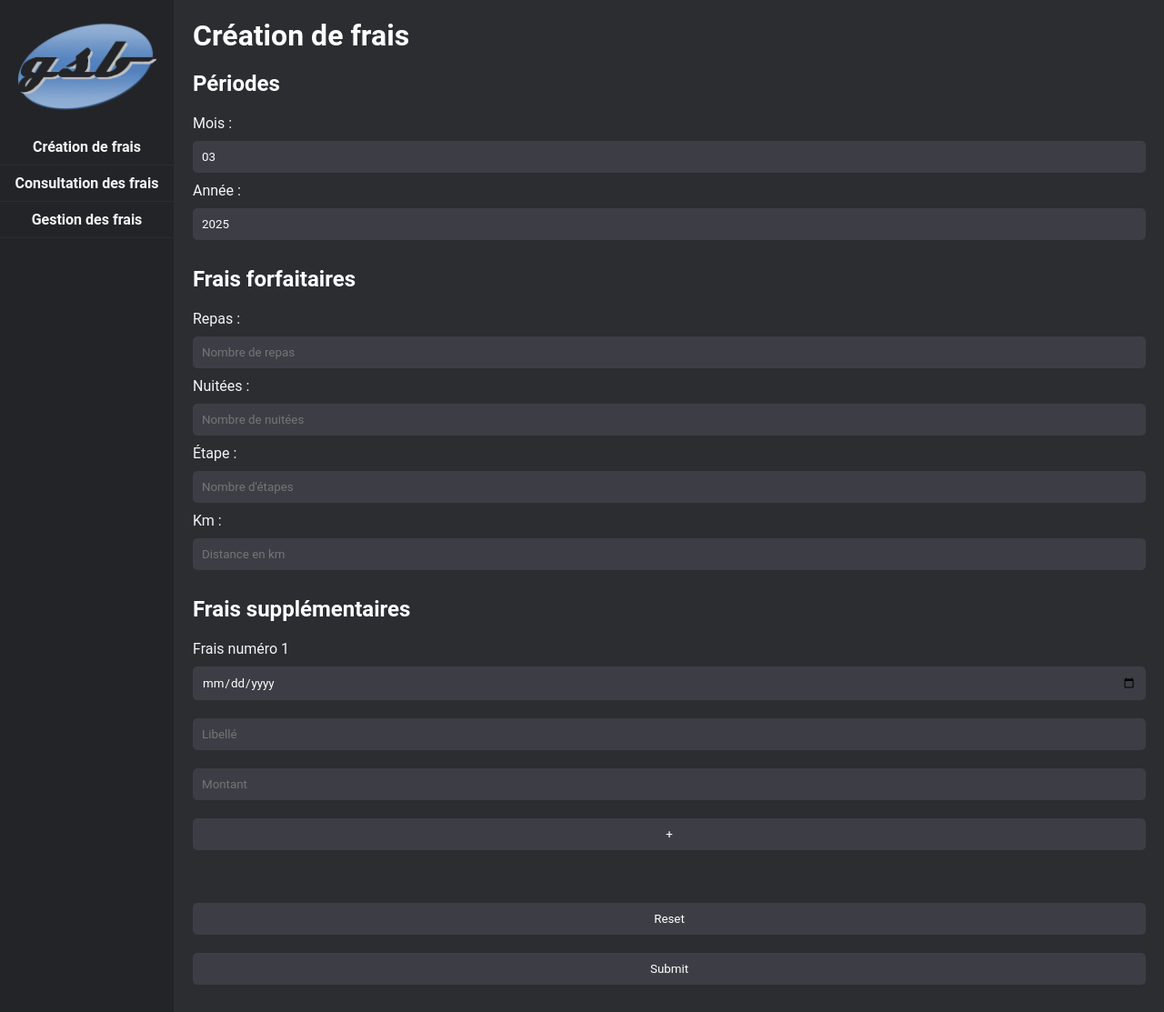
After one commit to eythan/TP-GSB-APPLI-FRAIS, a PHP site: page /html/formSaisieFrais.php in a window 1280 px wide. The commit adds this page. Shown: the whole page at 91% size. Run offline with PHP 8.4, Linux system fonts and the light colour scheme.

Commit message:
Update SaisieFrais

```diff
--- a/public/css/styles.css
+++ b/public/css/styles.css
@@ -1,121 +1,120 @@
-/* Style général pour le corps de la page */
-body {
-    background-color: #f4f4f9;
-    color: #333;
-    font-family: Arial, sans-serif;
-    margin: 0;
-    padding: 0;
+/* Reset */
+*,
+*::before,
+*::after {
+  box-sizing: border-box;
+  margin: 0;
+  padding: 0;
+  border: 0;
+  outline: 0;
+  background-color: transparent;
+  overflow: hidden;
+  font-family: 'Roboto', sans-serif;
 }
 
-/* Conteneur principal utilisant Flexbox pour la disposition */
-#container {
+body, html {
+    height: 100%;
     display: flex;
-    height: 100vh;
+    background-color: #2B2D31;
+    color: #F5F5F5;
+    font-size: 16px;
 }
 
-/* Section de gauche avec le logo et le menu */
-#gauche {
-    width: 20%;
-    background-color: #fff;
-    box-shadow: 2px 0 5px rgba(0, 0, 0, 0.1);
-    padding: 20px;
-}
-
-/* Style pour le logo */
-#coin img {
-    max-width: 100%;
-    height: auto;
-    display: block;
-    margin: 0 auto;
-}
-
-/* Style pour le menu */
-#menu h2 {
-    font-size: 1.5em;
-    margin-top: 20px;
-}
-
-#menu ul {
-    list-style-type: none;
-    padding: 0;
-}
-
-#menu ul li {
-    margin: 10px 0;
-}
-
-#menu ul li a {
-    text-decoration: none;
-    color: #5599EE;
-}
-
-#menu ul li a:hover {
-    text-decoration: underline;
-}
-
-/* Section de droite avec le contenu principal */
-#droite {
-    width: 80%;
-    padding: 20px;
-}
-
-/* Style pour la section haute */
-#haut {
+h1, h2 {
+    color: #ffffff;
+    font-weight: 700;
     margin-bottom: 20px;
 }
 
-/* Style pour la section bas */
-#bas {
-    background-color: #fff;
-    padding: 20px;
-    box-shadow: 0 2px 5px rgba(0, 0, 0, 0.1);
-    border-radius: 5px;
+p {
+    margin-bottom: 15px;
+    line-height: 1.6;
 }
 
-/* Style pour les titres */
-h1 {
-    color: #5599EE;
+.container {
+    display: flex;
+    width: 100%;
 }
 
-/* Style pour le formulaire */
-form {
-    max-width: 100%;
+.sidebar {
+    width: 15%;
+    background-color: #232428;
+    display: flex;
+    flex-direction: column;
+    align-items: center;
+    padding-top: 20px;
+    border-right: 1px solid #2B2D31;
 }
 
-/* Style pour les titres de section */
-.titre {
-    font-weight: bold;
-    margin-top: 20px;
+.sidebar img {
+    max-width: 80%;
+    height: auto;
 }
 
-/* Style pour les zones de saisie */
-.zone {
-    margin-bottom: 10px;
+.menu {
+    margin-top: 20px;
+    display: flex;
+    flex-direction: column;
+    width: 100%;
+    text-align: center;
 }
 
-/* Style pour les tableaux */
-table {
-    width: 100%;
-    border-collapse: collapse;
-    margin: 20px 0;
+.menu a {
+    padding: 10px;
+    text-decoration: none;
+    color: #f5f5f5;
+    font-weight: bold;
+    border-bottom: 1px solid #2B2D31;
 }
 
-th, td {
-    padding: 12px;
-    text-align: center;
-    border: 1px solid #ddd;
+.menu a:hover {
+    background-color: #3D3E45;
 }
 
-th {
-    background-color: #5599EE;
-    color: white;
+.content {
+    width: 85%;
+    padding: 20px;
+    overflow-y: auto;
 }
 
-/* Style pour les champs de saisie */
-input[type="text"] {
-    width: calc(100% - 22px);
+.text-content {
+    max-width: 800px;
+    margin: 0 auto;
+    font-size: 18px;
+    color: #d1d1d1;
+}
+
+form .zone {
+    width: 100%;
     padding: 10px;
-    margin-top: 5px;
-    border: 1px solid #ccc;
+    margin: 10px 0;
+    background-color: #3D3E45;
     border-radius: 5px;
+    border: none;
+    color: #fff;
 }
+
+::-webkit-scrollbar {
+    width: 10px;
+}
+
+::-webkit-scrollbar-thumb {
+    background-color: #1E1F22;
+    border-radius: 10px;
+}
+
+::-webkit-scrollbar-thumb:hover {
+    background-color: #232428;
+}
+
+input[type="reset"],
+input[type="submit"],
+#but1 {
+    background-color: #3D3E45;
+}
+
+input[type="reset"]:hover,
+input[type="submit"]:hover,
+#but1:hover {
+    background-color: #383A40;
+}
--- /dev/null
+++ b/public/html/formSaisieFrais.php
@@ -0,0 +1,56 @@
+<!DOCTYPE html>
+<html lang="fr">
+
+<head>
+    <meta charset="UTF-8">
+    <meta name="viewport" content="width=device-width, initial-scale=1.0">
+    <title>Accueil</title>
+    <link rel="stylesheet" href="../css/styles.css">
+</head>
+
+<body>
+    <div class="container">
+        <div class="sidebar">
+            <img src="../assets/images/logo.png" alt="Logo">
+            <div class="menu">
+                <a href="#">Création de frais</a>
+                <a href="#">Consultation des frais</a>
+                <a href="#">Gestion des frais</a>
+            </div>
+        </div>
+        <div class="content">
+            <div id="haut">
+                <h1>Création de frais</h1>
+            </div>
+            <div id="content">
+                <form name="formSaisieFrais" method="post" action="../../src/controllers/insertSaisieFrais.php">
+                    <h2>Périodes</h2>
+                    <label>Mois :</label><input type="text" name="FRA_MOIS" class="zone" placeholder="Mois" required>
+                    <label>Année :</label><input type="text" name="FRA_AN" class="zone" placeholder="Année" required>
+                    <br></br>
+
+                    <h2>Frais forfaitaires</h2>
+                    <label class="titre">Repas :</label><input type="number" name="FRA_REPAS" class="zone" min="0" max="999999" placeholder="Nombre de repas">
+                    <label class="titre">Nuitées :</label><input type="number" name="FRA_NUIT" class="zone" min="0" max="999999" placeholder="Nombre de nuitées">
+                    <label class="titre">Étape :</label><input type="number" name="FRA_ETAP" class="zone" min="0" max="999999" placeholder="Nombre d'étapes">
+                    <label class="titre">Km :</label><input type="number" name="FRA_KM" class="zone" min="0" max="999999" placeholder="Distance en km">
+                    <br></br>
+
+                    <h2>Frais supplémentaires</h2>
+                    <div id="lignes">
+                        <label class="titre">Frais numéro 1</label>
+                        <input type="date" name="FRA_AUT_DAT1" class="zone" placeholder="Date">
+                        <input type="texte" name="FRA_AUT_LIB1" class="zone" placeholder="Libellé">
+                        <input type="number" name="FRA_AUT_MONT1" class="zone" placeholder="Montant">
+                        <input type="button" id="but1" value="+" onclick="ajoutLigne(1);" class="zone">
+                    </div>
+                    <br></br>
+                    <input type="reset" class="zone">
+                    <input type="submit" class="zone">
+                </form>
+            </div>
+        </div>
+        <script src="../js/script.js"></script>
+</body>
+
+</html>
--- /dev/null
+++ b/public/index.php
@@ -0,0 +1,5 @@
+<?php
+    echo "test";
+
+    header('Location: /html/formSaisieFrais.php');
+?>
--- a/public/js/script.js
+++ b/public/js/script.js
@@ -6,7 +6,7 @@ function ajoutLigne(pNumero) {
 
     var label = document.createElement("label");
     label.className = "titre";
-    label.innerHTML = " " + pNumero + " : ";
+    label.innerHTML = "Frais numéro " + pNumero;
     laDiv.appendChild(label);
 
     var ladate = document.createElement("input");
@@ -35,3 +35,21 @@ function ajoutLigne(pNumero) {
     bouton.setAttribute("onclick", "ajoutLigne(" + pNumero + ");");
     laDiv.appendChild(bouton);
 }
+
+function remplirDateActuelle() {
+    const date = new Date();
+    const mois = String(date.getMonth() + 1).padStart(2, '0');
+    const annee = date.getFullYear();
+
+    document.querySelector('input[name="FRA_MOIS"]').value = mois;
+    document.querySelector('input[name="FRA_AN"]').value = annee;
+}
+
+window.onload = remplirDateActuelle;
+
+document.addEventListener('DOMContentLoaded', function() {
+    const resetButton = document.querySelector('input[type="reset"]');
+    resetButton.addEventListener('click', function() {
+        setTimeout(remplirDateActuelle, 0);
+    });
+});
```
Also changed, not shown: public/css/styles1.css (deleted, +0 -117 lines), public/html/formConsultationFrais.html (deleted, +0 -85 lines), public/html/formSaisieFrais.html (deleted, +0 -60 lines), public/html/formValidFrais.html (deleted, +0 -90 lines), src/controllers/insertSaisieFrais.php (+10 -10 lines), public/assets/images/logo.jpg (deleted), public/assets/images/logo.png (added), public/index.html (deleted).
